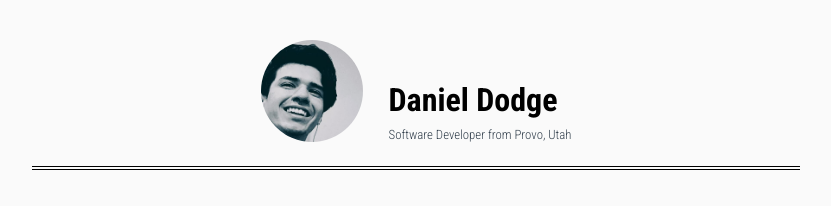
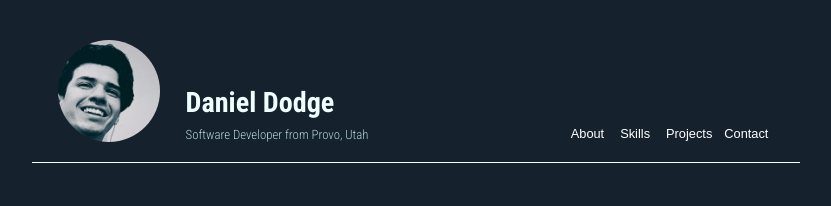
Before and after one commit to daniel-dodge/daniel-dodge.github.io, a plain HTML site: page index.html in a window 1280 px wide. Shown: the whole page, without its empty margins (224-1055 px from the left). Drawn offline with Linux system fonts and the light colour scheme.

Commit message:
added nav buttons and js

```diff
--- a/index.html
+++ b/index.html
@@ -12,6 +12,7 @@
 </head>
 <body>
     <section id = "heading">
+        <section id = "me">
             <div id = "icon">
 
             </div>
@@ -20,6 +21,13 @@
                 <h3 class = "sub-text">Software Developer from Provo, Utah</h3>
             </section>
         </section>
-    <nav id = ></nav>
+        <nav id = "main-nav">
+            <button id = "about" class = "nav-btn">About</button>
+            <button id = "skills" class = "nav-btn">Skills</button>
+            <button id = "projects" class = "nav-btn">Projects</butt>
+            <button id = "contact" class = "nav-btn">Contact</button>
+        </nav>
+    </section>
+    <script src="index.js"></script>
 </body>
 </html>
--- /dev/null
+++ b/index.js
@@ -0,0 +1,7 @@
+const about = document.querySelector("#about")
+
+const test = () => {
+    alert("button")
+}
+
+about.addEventListener("click",test)
--- a/styles.css
+++ b/styles.css
@@ -7,44 +7,55 @@
     border-radius: 100%;
     width: 8vw;
     height: 8vw;
-    /* border: 4px solid black; */
     background-image: url("image.png");
     background-size:cover;
     background-position:left;
-    bottom:0;
 
 }
 #heading {
     display:flex;
-    justify-content:center;
-    /* margin:0px 20vw; */
-    border-bottom:4px double black;
-    padding-bottom:3vh;
+    padding:0px 2vw;
+    border-bottom:1px double #edfffe;
+    padding-bottom:2.5vh;
     margin-top:5vh;
-    align-items:flex-end
+    align-items:flex-end;
+    justify-content:space-between
 
 }
 #heading-text {
     display:flex;
     flex-direction:column;
     margin-left:2vw;
-    justify-content:flex-end
+    justify-content:flex-end;
 
 }
 
 body {
-    background-color: #fafafa;
+    background-color: #15222e;
     margin:0px 20vw;
 }
 .big-text {
-    font-size:2.5vw;
+    font-size:2.2vw;
     font-family: 'Roboto Condensed', sans-serif;
-    margin-bottom:1vh
+    margin-bottom:1vh;
+    color:#edfffe;
+    font-weight:550;
 }
 
 .sub-text {
     font-size:1vw;
-    color:#33404d;
+    color:#b2d1cf;
     font-family: 'Roboto Condensed', sans-serif;
     font-weight:300;
 }
+#me {
+    display:flex;
+}
+.nav-btn {
+    text-decoration:none;
+    border:none;
+    background:none;
+    color:white;
+    font-size:1vw;
+    cursor: pointer;
+}
```
Lines whose indentation alone changed are shown as unchanged.
